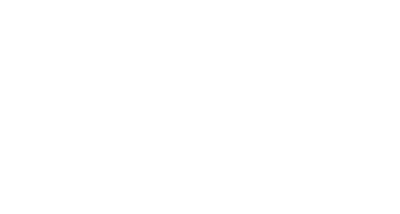
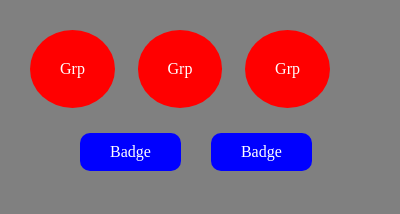
Before and after one commit to TheAimHero/Kawach, a browser extension: page src/html/popup.html in a window 400 px wide. Drawn offline with Linux system fonts and the light colour scheme.

Commit message:
Initial Commit

```diff
--- /dev/null
+++ b/src/html/popup.css
@@ -0,0 +1,53 @@
+body {
+  height: 150px;
+  width: 300px;
+  margin: 0;
+  color: white;
+  background-color: grey;
+  padding: 30px 30px;
+}
+
+.circle_grp {
+  display: flex;
+  flex-direction: row;
+  justify-content: space-between;
+  align-items: center;
+}
+
+.circle {
+  display: flex;
+  justify-content: center;
+  align-items: center;
+  object-fit: cover;
+  background-color: red;
+  padding: 30px 30px;
+  border-radius: 50%;
+}
+
+.circle:hover {
+  background-color: blue;
+}
+
+.badge_grp {
+  display: flex;
+  flex-direction: row;
+  justify-content: space-between;
+  align-items: center;
+  margin-top: 25px;
+  margin-inline: 50px;
+  gap: 30px;
+}
+
+.badge {
+  display: flex;
+  justify-content: center;
+  align-items: center;
+  border-radius: 10px;
+  object-fit: cover;
+  background-color: blue;
+  padding: 10px 30px;
+}
+
+.badge:hover {
+  background-color: red;
+}
--- a/src/html/popup.html
+++ b/src/html/popup.html
@@ -1 +1,24 @@
 <!-- @todo: write code for popup -->
+<!DOCTYPE html>
+<html lang="en">
+
+<head>
+  <title></title>
+  <meta charset="UTF-8">
+  <meta name="viewport" content="width=device-width, initial-scale=1">
+  <link href="popup.css" rel="stylesheet">
+</head>
+
+<body>
+  <div class="circle_grp">
+    <div class="circle">Grp</div>
+    <div class="circle">Grp</div>
+    <div class="circle">Grp</div>
+  </div>
+  <div class="badge_grp">
+    <div class="badge">Badge</div>
+    <div class="badge">Badge</div>
+  </div>
+</body>
+
+</html>
```
